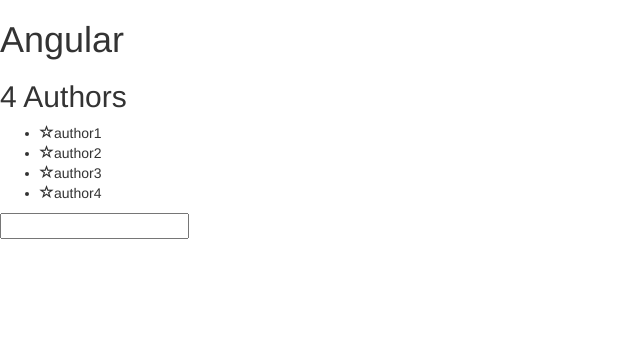
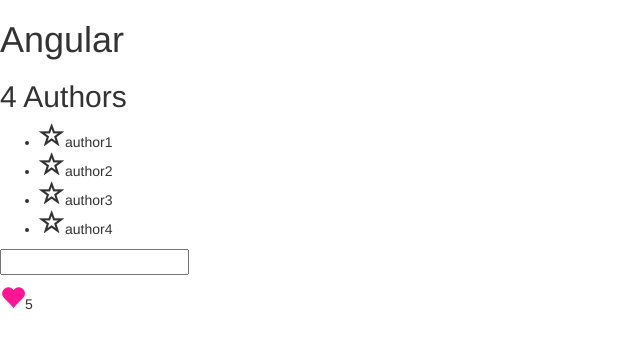
Before and after one commit to terhesb/Angular_sandbox, an Angular app: page / in a window 1280 px wide. Shown: the top 348 px of the page, without its empty margins (0-640 px from the left). Built offline with nearby package versions, Linux system fonts and the light colour scheme.

Commit message:
Fourth exercise - like component

```diff
--- a/src/app/app.component.html
+++ b/src/app/app.component.html
@@ -1,3 +1,4 @@
 <h1>{{ title }}</h1>
 <app-authors></app-authors>
 <app-titlecase></app-titlecase>
+<app-like [active]="tweet.isLiked" [likesCount]="tweet.likesCount"></app-like>
--- a/src/app/app.component.ts
+++ b/src/app/app.component.ts
@@ -7,4 +7,8 @@
 })
 export class AppComponent {
 	title = 'Angular';
+	tweet = {
+		isLiked: true,
+		likesCount: 5
+	}
 }
--- a/src/app/app.module.ts
+++ b/src/app/app.module.ts
@@ -7,13 +7,15 @@
 import { AuthorService } from './author.service';
 import { StarComponent } from './star/star.component';
 import { TitlecaseComponent } from './titlecase/titlecase.component';
+import { LikeComponent } from './like/like.component';
 
 @NgModule({
 	declarations: [
 		AppComponent,
 		AuthorsComponent,
 		StarComponent,
-		TitlecaseComponent
+		TitlecaseComponent,
+		LikeComponent
 	],
 	imports: [
 		BrowserModule,
--- /dev/null
+++ b/src/app/like/like.component.css
@@ -0,0 +1,9 @@
+
+.glyphicon-heart{
+	color: #ccc;
+	cursor: pointer;
+	font-size: 25px;
+}
+.active{
+	color: deeppink
+}
--- /dev/null
+++ b/src/app/like/like.component.html
@@ -0,0 +1,2 @@
+<span class="glyphicon glyphicon-heart" [class.active]="active" (click)="onClick()"></span>
+<span>{{ likesCount }}</span>
--- /dev/null
+++ b/src/app/like/like.component.ts
@@ -0,0 +1,20 @@
+import { Component, Input, Output } from '@angular/core';
+
+@Component({
+	selector: 'app-like',
+	templateUrl: './like.component.html',
+	styleUrls: ['./like.component.css']
+})
+export class LikeComponent {
+
+	@Input('active') active: boolean;
+	@Input('likesCount') likesCount: number;
+
+	onClick() {
+		this.active = !this.active;
+		if (this.active)
+			this.likesCount++;
+		else
+			this.likesCount--;
+	}
+}
--- /dev/null
+++ b/src/app/star/star.component.css
@@ -0,0 +1,3 @@
+.glyphicon{
+	font-size: 25px;
+}
--- a/src/app/star/star.component.ts
+++ b/src/app/star/star.component.ts
@@ -3,7 +3,7 @@
 @Component({
 	selector: 'app-star',
 	templateUrl: './star.component.html',
-	styleUrls: ['./star.component.scss']
+	styleUrls: ['./star.component.css']
 })
 export class StarComponent {
 
--- a/src/app/titlecase/titlecase.component.html
+++ b/src/app/titlecase/titlecase.component.html
@@ -1,2 +1,2 @@
-<input #title (keyup)="print(title.value)"/>
+<input #title (keyup)="print(title.value)" />
 <p>{{ correctedTitle }}</p>
```
Also changed, not shown: src/app/titlecase/titlecase.component.ts (+5 -5 lines), src/app/star/star.component.scss (deleted), 1 other file (tests, documents, lock files or other folders).
